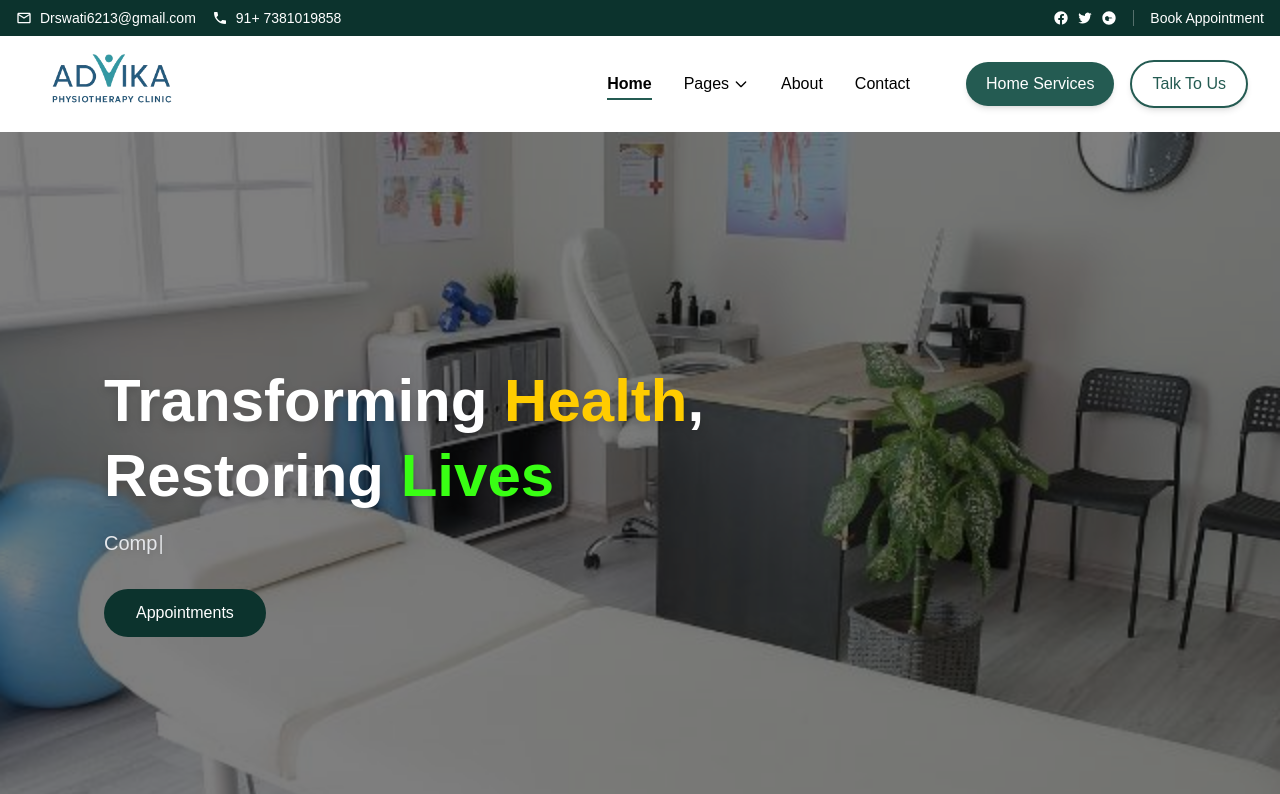
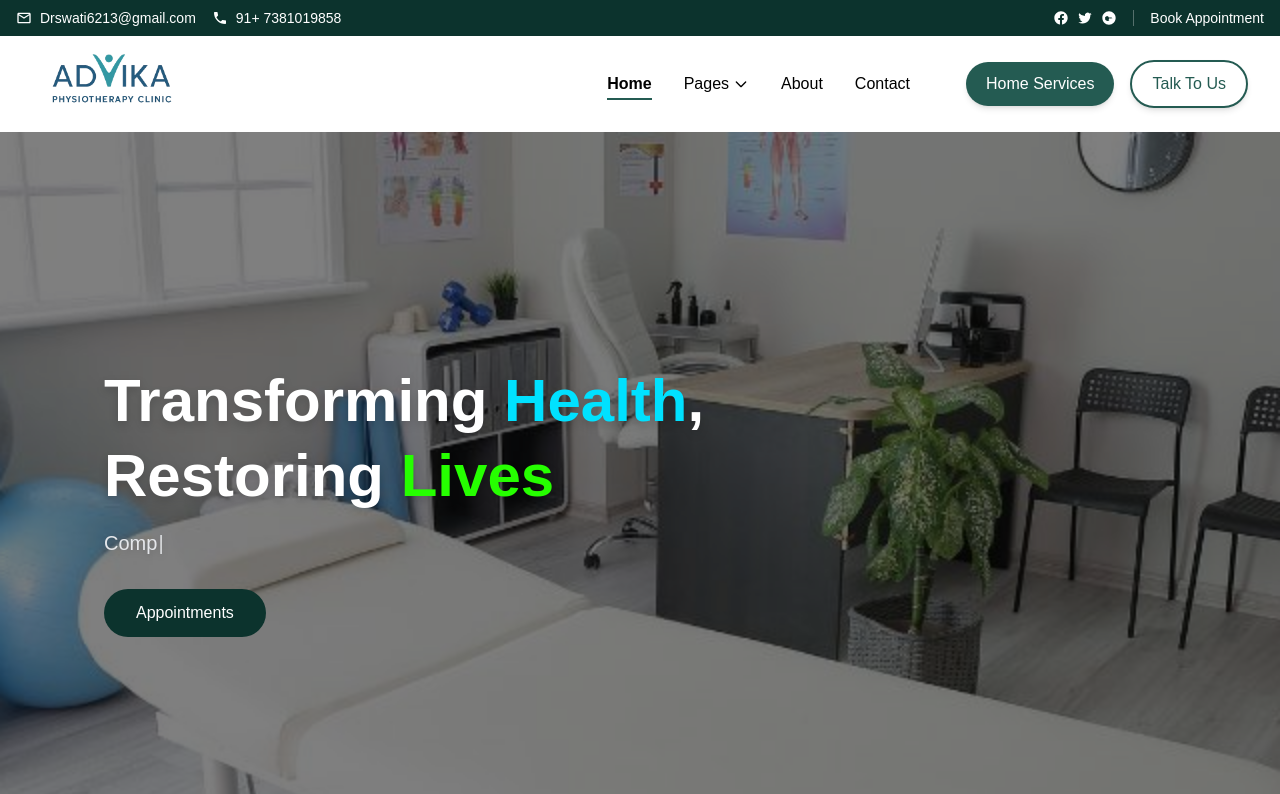
Before and after one commit to anchalsahani/advikaphysiotherapyclinic, a Next.js app: page / in a window 1280 px wide. Shown: the top 794 px of the page. Built offline with nearby package versions, Linux system fonts and the light colour scheme; a web font is replaced by a local one.

Commit message:
content changed

```diff
--- a/app/components/Hero.tsx
+++ b/app/components/Hero.tsx
@@ -36,8 +36,8 @@ export default function Hero() {
           }`}
         >
           <h1 className="text-5xl md:text-6xl font-bold leading-tight drop-shadow-lg">
-            Transforming <span className="text-[#ffcc00]">Health</span>,<br />
-            Restoring <span className="text-[#39FF14]">Lives</span>
+            Transforming <span className="text-[#00e1ff]">Health</span>,<br />
+            Restoring <span className="text-[#26ff00]">Lives</span>
           </h1>
 
           <div className="mt-4 text-lg md:text-xl text-gray-200 drop-shadow-md">
```
